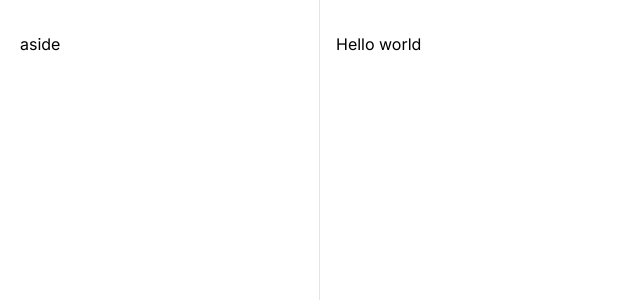
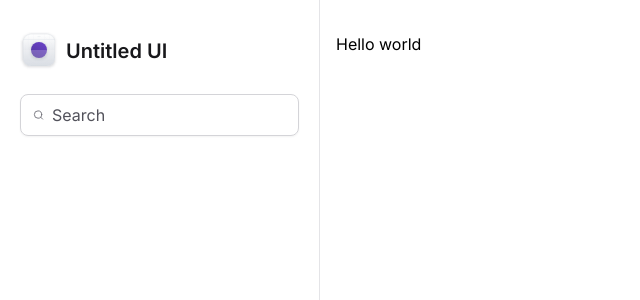
Before and after one commit to AntonioMesquit/tailwind-next, a Next.js app: page / in a window 1280 px wide. Shown: the top 300 px of the page, without its empty margins (0-640 px from the left). Built offline with nearby package versions, Linux system fonts and the light colour scheme.

Commit message:
add estrutura layout and component SideBar

```diff
--- a/package.json
+++ b/package.json
@@ -11,6 +11,7 @@
   "dependencies": {
     "-": "^0.0.1",
     "D": "^1.0.0",
+    "lucide-react": "^0.336.0",
     "next": "14.1.0",
     "prettier-plugin-tailwindcss": "^0.5.11",
     "react": "^18",
--- a/src/components/Sidebar/index.tsx
+++ b/src/components/Sidebar/index.tsx
@@ -1,3 +1,17 @@
+import { Search } from 'lucide-react'
+import { Logo } from './logo'
+
 export function Sidebar() {
-  return <aside className="border-r border-zinc-200 px-5 py-8">aside</aside>
+  return (
+    <aside className="space-y-6 border-r border-zinc-200 px-5 py-8">
+      <Logo />
+      <div className="flex w-full items-center gap-2 rounded-lg border border-zinc-300 px-3 py-2 shadow-sm">
+        <Search className="h-5 w-5 text-zinc-500" />
+        <input
+          className="flex-1 border-0 bg-transparent p-0 text-zinc-900 placeholder-zinc-600"
+          placeholder="Search"
+        />
+      </div>
+    </aside>
+  )
 }
--- /dev/null
+++ b/src/components/Sidebar/logo.tsx
@@ -0,0 +1,209 @@
+export function Logo() {
+  return (
+    <strong className="flex items-center gap-2 text-xl font-semibold text-zinc-900">
+      <svg
+        width={38}
+        height={38}
+        viewBox="0 0 38 38"
+        fill="none"
+        xmlns="http://www.w3.org/2000/svg"
+      >
+        <g filter="url(#filter0_dd_16144_307)">
+          <g clipPath="url(#clip0_16144_307)">
+            <rect x={3} y={2} width={32} height={32} rx={8} fill="#fff" />
+            <rect
+              x={3}
+              y={2}
+              width={32}
+              height={32}
+              rx={8}
+              fill="url(#paint0_linear_16144_307)"
+            />
+            <path
+              fillRule="evenodd"
+              clipRule="evenodd"
+              d="M19 4.039c-7.71 0-13.961 6.25-13.961 13.961 0 7.71 6.25 13.961 13.961 13.961 7.71 0 13.961-6.25 13.961-13.961 0-7.71-6.25-13.961-13.961-13.961zM4.961 18c0-7.753 6.286-14.039 14.039-14.039S33.039 10.247 33.039 18 26.753 32.039 19 32.039 4.961 25.753 4.961 18z"
+              fill="#D0D5DD"
+            />
+            <path
+              fillRule="evenodd"
+              clipRule="evenodd"
+              d="M19 14.078a3.922 3.922 0 100 7.845 3.922 3.922 0 000-7.845zM15 18a4 4 0 118 0 4 4 0 01-8 0z"
+              fill="#D0D5DD"
+            />
+            <path
+              fillRule="evenodd"
+              clipRule="evenodd"
+              d="M19 15.32a2.68 2.68 0 100 5.36 2.68 2.68 0 000-5.36zM16.243 18a2.757 2.757 0 115.514 0 2.757 2.757 0 01-5.514 0z"
+              fill="#D0D5DD"
+            />
+            <path d="M18.961 2h.078v32h-.078V2z" fill="#D0D5DD" />
+            <path d="M35 17.96v.079H3v-.078h32z" fill="#D0D5DD" />
+            <path
+              d="M29.602 2h.078v32h-.078V2zM13.64 2h.078v32h-.077V2zM24.282 2h.077v32h-.077V2zM8.32 2h.078v32H8.32V2z"
+              fill="#D0D5DD"
+            />
+            <path
+              d="M35 28.602v.077H3v-.077h32zM35 12.64v.078H3v-.077h32zM35 23.281v.078H3v-.078h32zM35 7.32v.078H3V7.32h32z"
+              fill="#D0D5DD"
+            />
+            <g filter="url(#filter1_dd_16144_307)">
+              <circle
+                cx={19}
+                cy={18}
+                r={8}
+                fill="url(#paint1_linear_16144_307)"
+              />
+            </g>
+            <g filter="url(#filter2_b_16144_307)">
+              <path
+                d="M3 18h32v3.2c0 4.48 0 6.72-.872 8.432a8 8 0 01-3.496 3.496C28.92 34 26.68 34 22.2 34h-6.4c-4.48 0-6.72 0-8.432-.872a8 8 0 01-3.496-3.496C3 27.92 3 25.68 3 21.2V18z"
+                fill="#fff"
+                fillOpacity={0.2}
+              />
+            </g>
+          </g>
+          <rect
+            x={3.15}
+            y={2.15}
+            width={31.7}
+            height={31.7}
+            rx={7.85}
+            stroke="#D0D5DD"
+            strokeWidth={0.3}
+          />
+        </g>
+        <defs>
+          <filter
+            id="filter0_dd_16144_307"
+            x={0}
+            y={0}
+            width={38}
+            height={38}
+            filterUnits="userSpaceOnUse"
+            colorInterpolationFilters="sRGB"
+          >
+            <feFlood floodOpacity={0} result="BackgroundImageFix" />
+            <feColorMatrix
+              in="SourceAlpha"
+              values="0 0 0 0 0 0 0 0 0 0 0 0 0 0 0 0 0 0 127 0"
+              result="hardAlpha"
+            />
+            <feOffset dy={1} />
+            <feGaussianBlur stdDeviation={1} />
+            <feColorMatrix values="0 0 0 0 0.0627451 0 0 0 0 0.0941176 0 0 0 0 0.156863 0 0 0 0.06 0" />
+            <feBlend
+              in2="BackgroundImageFix"
+              result="effect1_dropShadow_16144_307"
+            />
+            <feColorMatrix
+              in="SourceAlpha"
+              values="0 0 0 0 0 0 0 0 0 0 0 0 0 0 0 0 0 0 127 0"
+              result="hardAlpha"
+            />
+            <feOffset dy={1} />
+            <feGaussianBlur stdDeviation={1.5} />
+            <feColorMatrix values="0 0 0 0 0.0627451 0 0 0 0 0.0941176 0 0 0 0 0.156863 0 0 0 0.1 0" />
+            <feBlend
+              in2="effect1_dropShadow_16144_307"
+              result="effect2_dropShadow_16144_307"
+            />
+            <feBlend
+              in="SourceGraphic"
+              in2="effect2_dropShadow_16144_307"
+              result="shape"
+            />
+          </filter>
+          <filter
+            id="filter1_dd_16144_307"
+            x={8}
+            y={8}
+            width={22}
+            height={22}
+            filterUnits="userSpaceOnUse"
+            colorInterpolationFilters="sRGB"
+          >
+            <feFlood floodOpacity={0} result="BackgroundImageFix" />
+            <feColorMatrix
+              in="SourceAlpha"
+              values="0 0 0 0 0 0 0 0 0 0 0 0 0 0 0 0 0 0 127 0"
+              result="hardAlpha"
+            />
+            <feOffset dy={1} />
+            <feGaussianBlur stdDeviation={1} />
+            <feColorMatrix values="0 0 0 0 0.0627451 0 0 0 0 0.0941176 0 0 0 0 0.156863 0 0 0 0.06 0" />
+            <feBlend
+              in2="BackgroundImageFix"
+              result="effect1_dropShadow_16144_307"
+            />
+            <feColorMatrix
+              in="SourceAlpha"
+              values="0 0 0 0 0 0 0 0 0 0 0 0 0 0 0 0 0 0 127 0"
+              result="hardAlpha"
+            />
+            <feOffset dy={1} />
+            <feGaussianBlur stdDeviation={1.5} />
+            <feColorMatrix values="0 0 0 0 0.0627451 0 0 0 0 0.0941176 0 0 0 0 0.156863 0 0 0 0.1 0" />
+            <feBlend
+              in2="effect1_dropShadow_16144_307"
+              result="effect2_dropShadow_16144_307"
+            />
+            <feBlend
+              in="SourceGraphic"
+              in2="effect2_dropShadow_16144_307"
+              result="shape"
+            />
+          </filter>
+          <filter
+            id="filter2_b_16144_307"
+            x={-2}
+            y={13}
+            width={42}
+            height={26}
+            filterUnits="userSpaceOnUse"
+            colorInterpolationFilters="sRGB"
+          >
+            <feFlood floodOpacity={0} result="BackgroundImageFix" />
+            <feGaussianBlur in="BackgroundImageFix" stdDeviation={2.5} />
+            <feComposite
+              in2="SourceAlpha"
+              operator="in"
+              result="effect1_backgroundBlur_16144_307"
+            />
+            <feBlend
+              in="SourceGraphic"
+              in2="effect1_backgroundBlur_16144_307"
+              result="shape"
+            />
+          </filter>
+          <linearGradient
+            id="paint0_linear_16144_307"
+            x1={19}
+            y1={2}
+            x2={19}
+            y2={34}
+            gradientUnits="userSpaceOnUse"
+          >
+            <stop stopColor="#fff" />
+            <stop offset={1} stopColor="#D0D5DD" />
+          </linearGradient>
+          <linearGradient
+            id="paint1_linear_16144_307"
+            x1={15}
+            y1={26}
+            x2={23}
+            y2={10}
+            gradientUnits="userSpaceOnUse"
+          >
+            <stop stopColor="#53389E" />
+            <stop offset={1} stopColor="#6941C6" />
+          </linearGradient>
+          <clipPath id="clip0_16144_307">
+            <rect x={3} y={2} width={32} height={32} rx={8} fill="#fff" />
+          </clipPath>
+        </defs>
+      </svg>
+      <span>Untitled UI</span>
+    </strong>
+  )
+}
```
Also changed, not shown: 1 other file (tests, documents, lock files or other folders).
